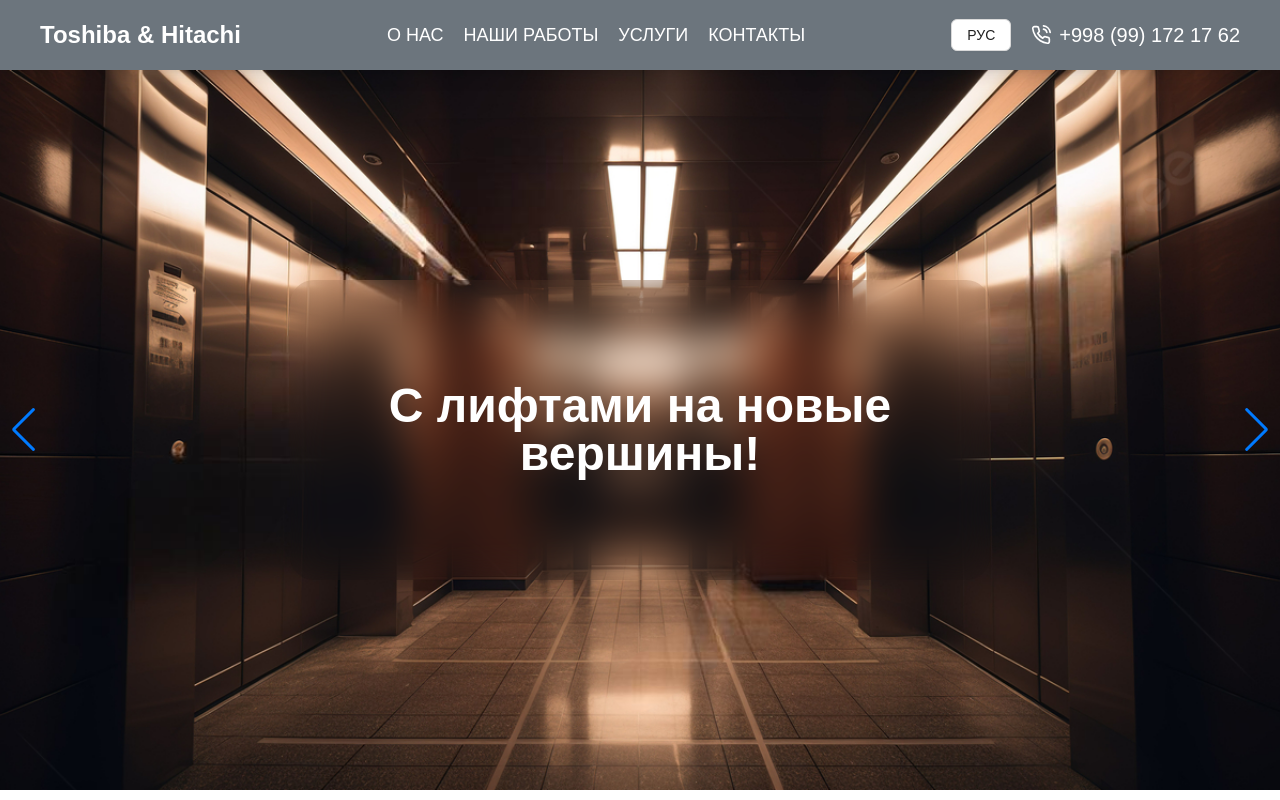
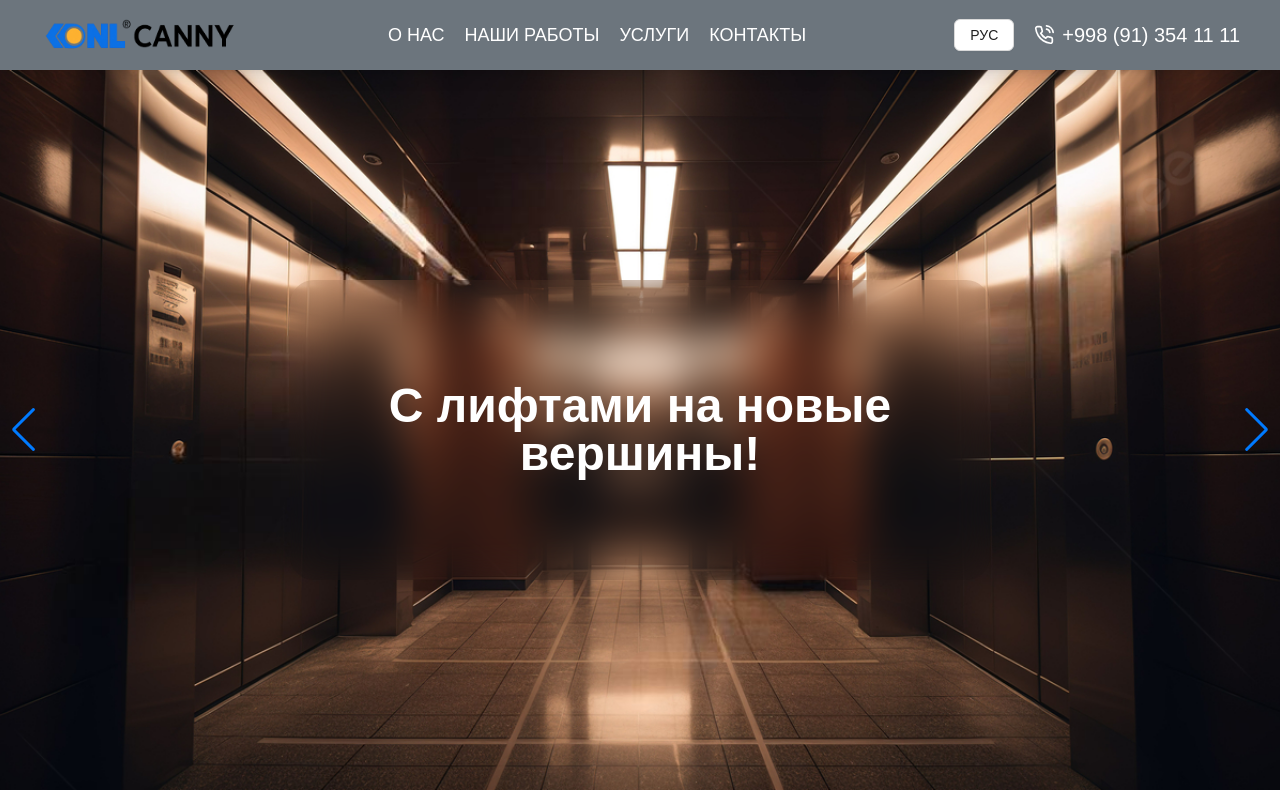
Before and after one commit to lastforever457/toshiba, a React (Vite) app: page / in a window 1280 px wide. Shown: the top 800 px of the page. Built offline with nearby package versions, Linux system fonts and the light colour scheme; a web font is replaced by a local one.

Commit message:
change logo and phone number

```diff
--- a/src/components/footer.tsx
+++ b/src/components/footer.tsx
@@ -53,7 +53,7 @@ const Footer = () => {
               </div>
               <div className="flex items-center justify-start gap-3">
                 <strong className="text-xl">Телефон:</strong>{" "}
-                <p className="text-lg">+998 (99) 172 17 62</p>
+                <p className="text-lg">+998 (91) 354 11 11</p>
               </div>
               {/* <div className="flex items-center justify-start gap-3">
                 <strong className="text-xl">E-mail:</strong>
@@ -65,7 +65,9 @@ const Footer = () => {
               <InstagramOutlined className="hover:text-pink-600 cursor-pointer transition-all" />
               <SendOutlined className="hover:text-blue-400 cursor-pointer transition-all" />
             </div>
-            <p className="text-xl text-gray-300">2024 © Toshiba & Hitachi"</p>
+            <p className="text-xl text-gray-300">
+              {new Date().getFullYear()} © Toshiba & Hitachi"
+            </p>
           </div>
         </Col>
       </Row>
--- a/src/components/header.tsx
+++ b/src/components/header.tsx
@@ -3,6 +3,7 @@ import { useState } from "react";
 import { FiMenu, FiPhoneCall } from "react-icons/fi";
 import { Link as RouterLink } from "react-router-dom";
 import { Link } from "react-scroll";
+import logo from "../../public/logo.png";
 import useCompanyMenus from "../hooks/use-company-menus";
 import i18n from "../i18n/i18n";
 
@@ -31,7 +32,7 @@ const Header = () => {
         duration={800}
         className="text-2xl font-bold cursor-pointer"
       >
-        Toshiba & Hitachi
+        <img src={logo} alt="Logo" width={200} />
       </Link>
       <div className="hidden lg:flex justify-center items-center gap-5">
         {menus.map((menu: Record<string, any>, index: number) => (
@@ -55,10 +56,10 @@ const Header = () => {
         >
           {buttonText}
         </Button>
-        <RouterLink to={"tel:+998991721762"}>
+        <RouterLink to={"tel:+998913541111"}>
           <div className="flex justify-center items-center text-xl gap-2">
             <FiPhoneCall />
-            +998 (99) 172 17 62
+            +998 (91) 354 11 11
           </div>
         </RouterLink>
       </div>
```
Also changed, not shown: public/logo.png (added), 1 other file (tests, documents, lock files or other folders).
